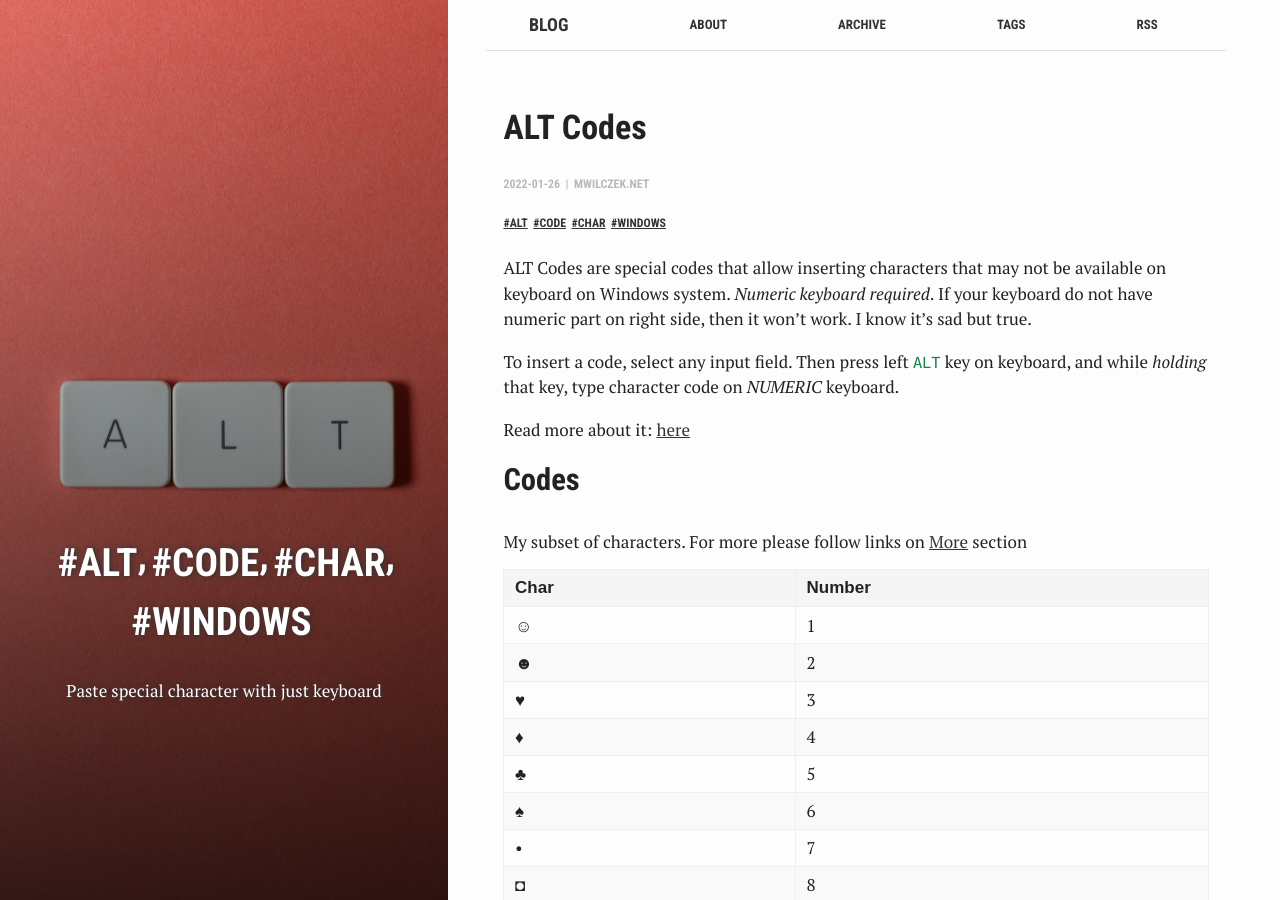
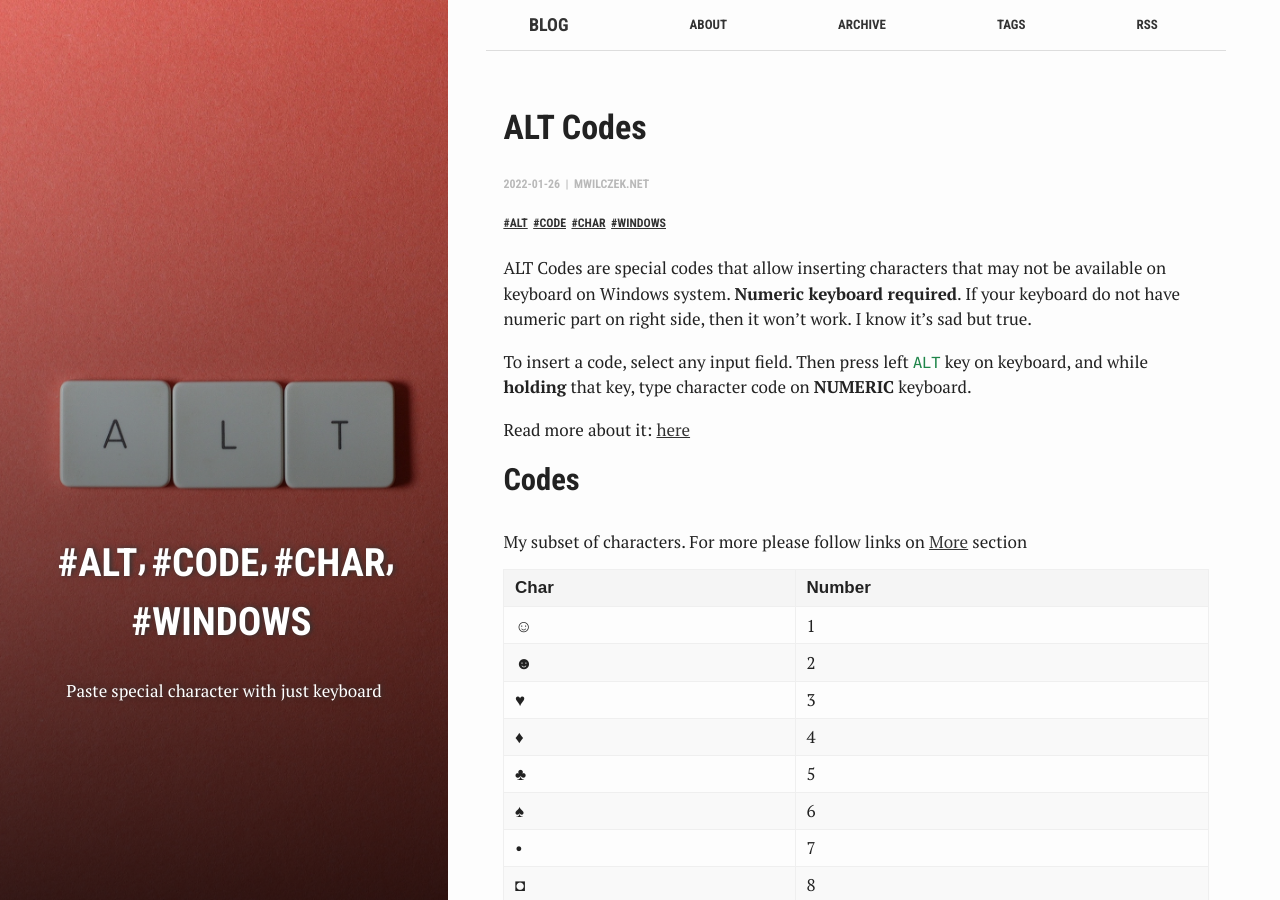
Before and after one commit to mwilczek-net/blog.mwilczek.net, a Jekyll site: the page built from _posts/2022-01-26-alt-codes.md, in a window 1280 px wide and 900 px high. Built offline with Jekyll 4.4.1, drawn with Linux system fonts in a browser that asks for light colours.

Commit message:
Alt codes

```diff
--- a/_posts/2022-01-26-alt-codes.md
+++ b/_posts/2022-01-26-alt-codes.md
@@ -14,10 +14,10 @@ references:
     title: "History on Wikipedia"
 ---
 
-ALT Codes are special codes that allow inserting characters that may not be available on keyboard on Windows system. *Numeric keyboard required*.
+ALT Codes are special codes that allow inserting characters that may not be available on keyboard on Windows system. **Numeric keyboard required**.
 If your keyboard do not have numeric part on right side, then it won't work. I know it's sad but true.
 
-To insert a code, select any input field. Then press left `ALT` key on keyboard, and while *holding* that key, type character code on *NUMERIC* keyboard.
+To insert a code, select any input field. Then press left `ALT` key on keyboard, and while **holding** that key, type character code on **NUMERIC** keyboard.
 
 Read more about it: <a href="#more-links-section">here</a>
 
```
